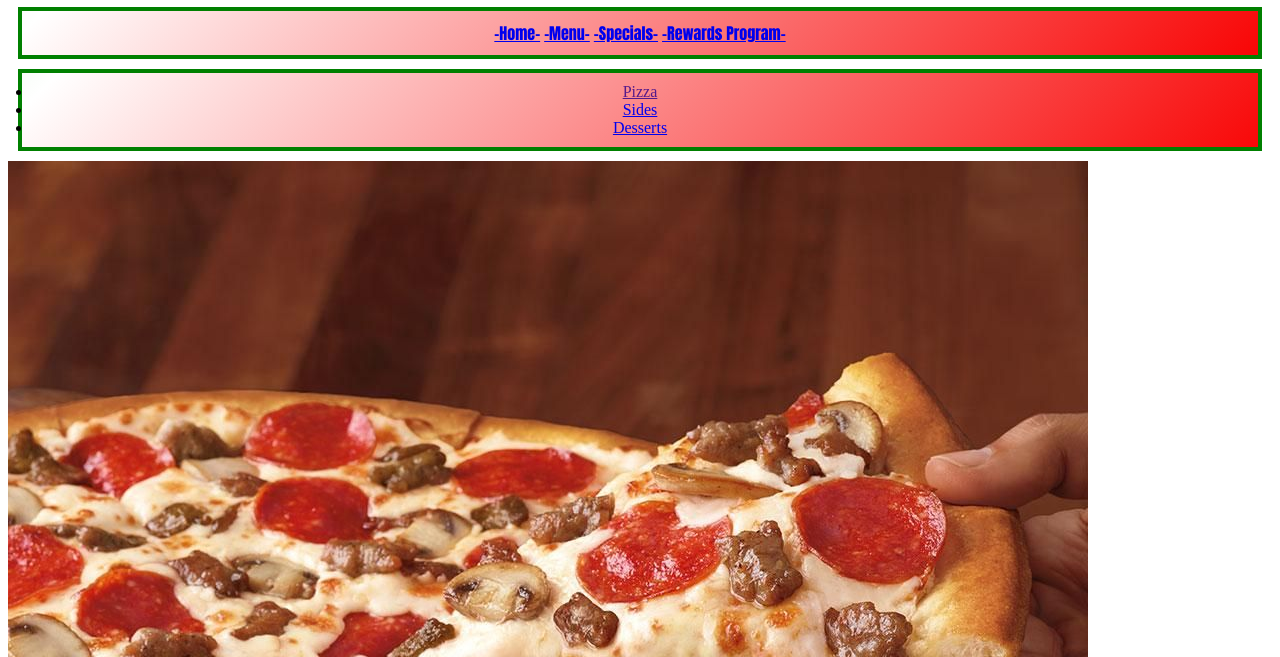
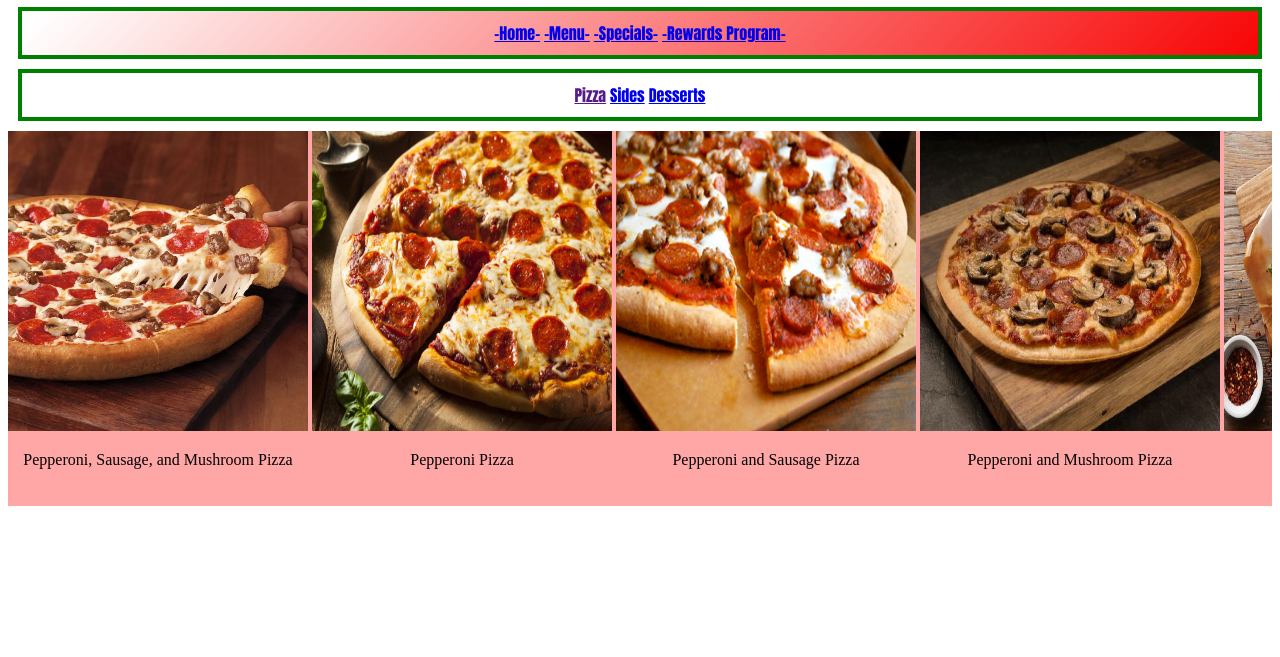
Before and after one commit to qclopreato/Pizza-Website, a plain HTML site: page Pizza/pizzamenu.html in a window 1280 px wide. Shown: the part 143-800 px from the top of the page. Drawn offline with Linux system fonts and the light colour scheme.

Commit message:
Update style.css

```diff
--- a/Pizza/css/style.css
+++ b/Pizza/css/style.css
@@ -18,7 +18,7 @@ h1 {
   color: red;
 }
 
-nav {
+.flagNav {
   width: auto;
   border: 4px solid green;
   margin: 10px;
@@ -39,6 +39,15 @@ nav {
     background-position: 0% 50%;
   }
 }
+
+.menuNav {
+  width: auto;
+  border: 4px solid green;
+  margin: 10px;
+  padding: 10px;
+  background: white;
+}
+
 .links {
   padding: 0px;
   margin-top: 0px;
@@ -51,3 +60,31 @@ nav {
   display: inline-block;
   font-family: Impact, Haettenschweiler, "Arial Narrow Bold", sans-serif;
 }
+
+.inlineOptions {
+  color: black;
+  display: inline-block;
+  font-family: Impact, Haettenschweiler, "Arial Narrow Bold", sans-serif;
+}
+
+#carousel {
+  width: 100%;
+  height: 375px;
+  background-color: rgb(255, 167, 167);
+
+  overflow: scroll;
+  white-space: nowrap;
+}
+
+#carousel .slide {
+  display: inline-block;
+}
+
+.menupicture {
+  width: 300px;
+  height: 300px;
+}
+
+.menutext {
+  text-align: center;
+}
```
